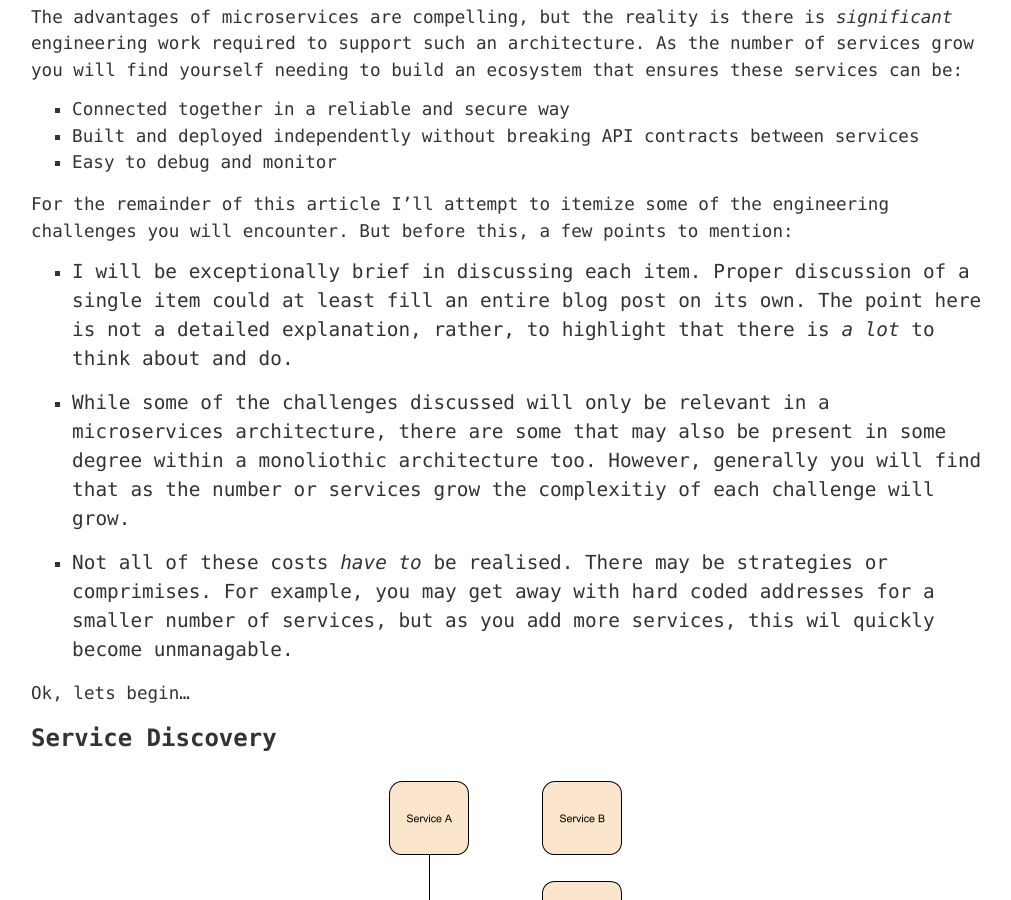
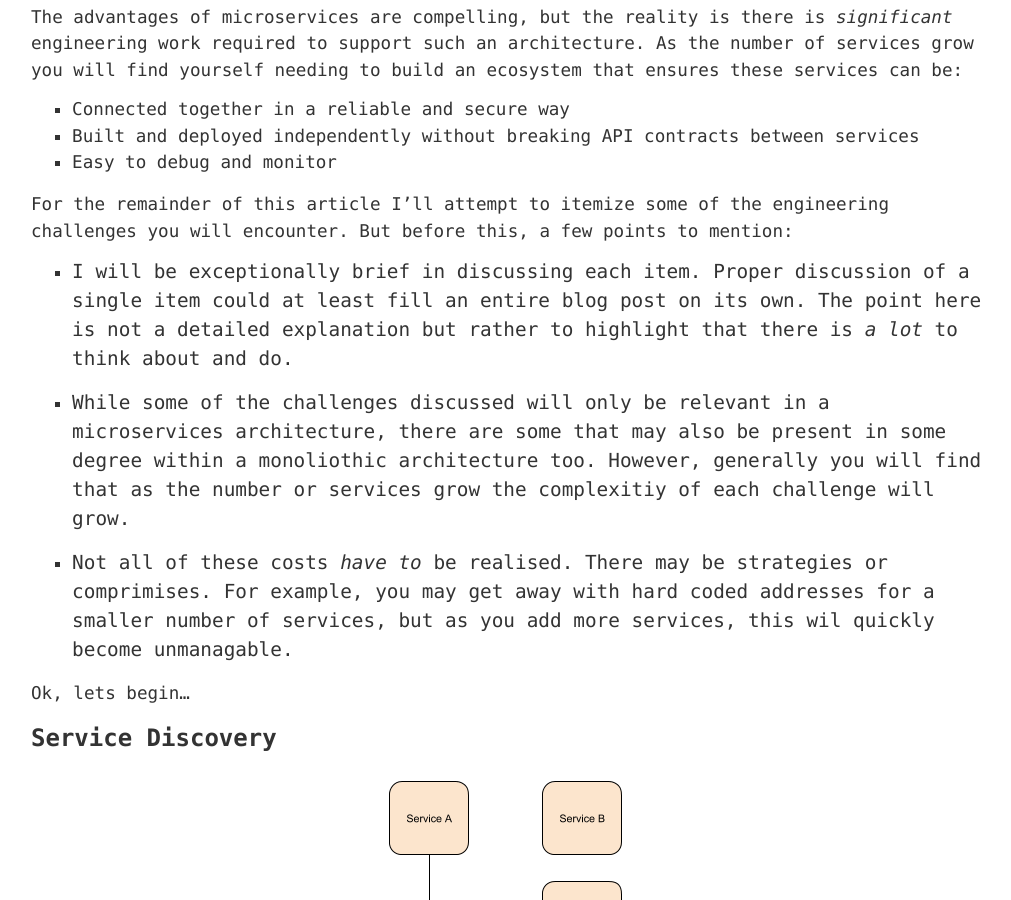
Before and after one commit to hbakkum/hbakkum.github.io, a Jekyll site: the page built from _posts/2019-01-19-costs-associated-with-a-microservices-architecture.md, in a window 1280 px wide and 900 px high, scrolled down 2582 px. Shown: the whole window, without its empty margins (133-1144 px from the left). Built offline with Jekyll 4.4.1, drawn with Linux system fonts in a browser that asks for light colours; comment, search, counter and statistics services are not loaded.

Commit message:
Update 2019-01-19-costs-associated-with-a-microservices-architecture.md

```diff
--- a/_posts/2019-01-19-costs-associated-with-a-microservices-architecture.md
+++ b/_posts/2019-01-19-costs-associated-with-a-microservices-architecture.md
@@ -67,7 +67,7 @@ The advantages of microservices are compelling, but the reality is there is *sig
 
 For the remainder of this article I'll attempt to itemize some of the engineering challenges you will encounter. But before this, a few points to mention:
 
-* I will be exceptionally brief in discussing each item. Proper discussion of a single item could at least fill an entire blog post on its own. The point here is not a detailed explanation, rather, to highlight that there is *a lot* to think about and do.
+* I will be exceptionally brief in discussing each item. Proper discussion of a single item could at least fill an entire blog post on its own. The point here is not a detailed explanation but rather to highlight that there is *a lot* to think about and do.
 
 * While some of the challenges discussed will only be relevant in a microservices architecture, there are some that may also be present in some degree within a monoliothic architecture too. However, generally you will find that as the number or services grow the complexitiy of each challenge will grow.
 
```
